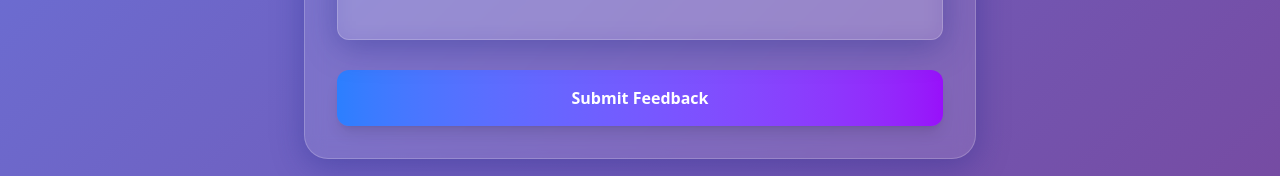
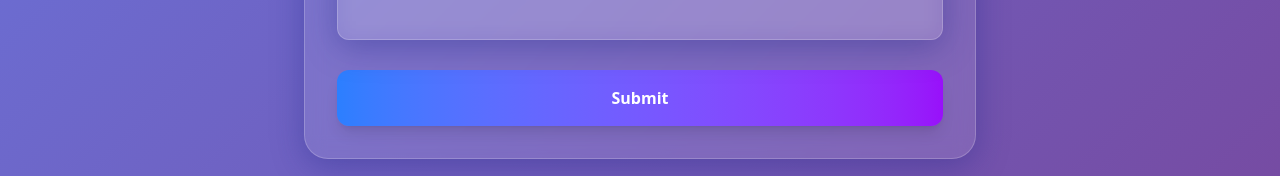
Before and after one commit to Adetisola/Design-Feedback-Collector, a React (Vite) app: page / in a window 1280 px wide. Shown: the part 851-1027 px from the top of the page. Built offline with nearby package versions, Linux system fonts and the light colour scheme.

Commit message:
Changed the SubmitFeedback button label to just "Submit"

```diff
--- a/src/pages/SubmitFeedback.jsx
+++ b/src/pages/SubmitFeedback.jsx
@@ -170,7 +170,7 @@ export default function SubmitFeedback() {
                             type="submit"
                             className="w-full bg-gradient-to-r from-blue-500 to-purple-600 text-white font-semibold py-4 rounded-xl hover:from-blue-600 hover:to-purple-700 transition-all transform hover:scale-[1.02] shadow-lg"
                         >
-                            Submit Feedback
+                            Submit
                         </button>
                     </form>
                 </div>
```
